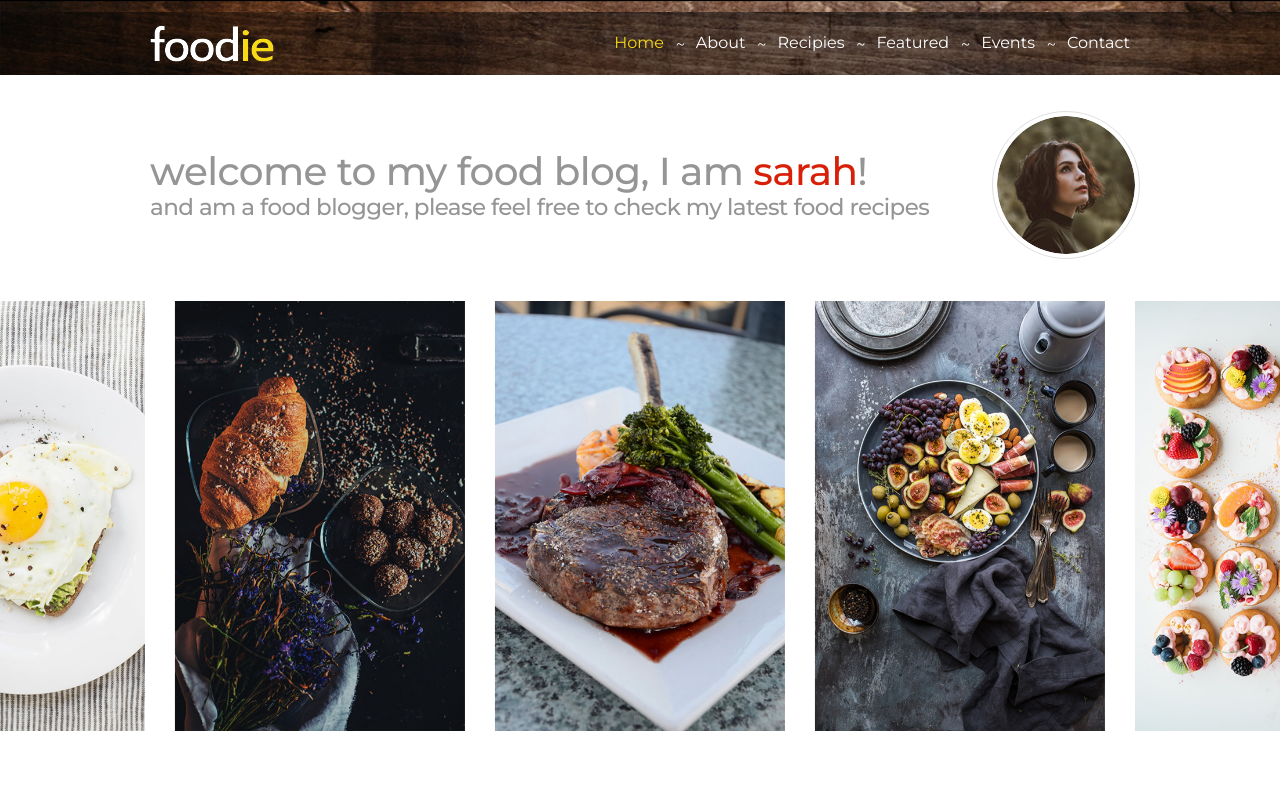
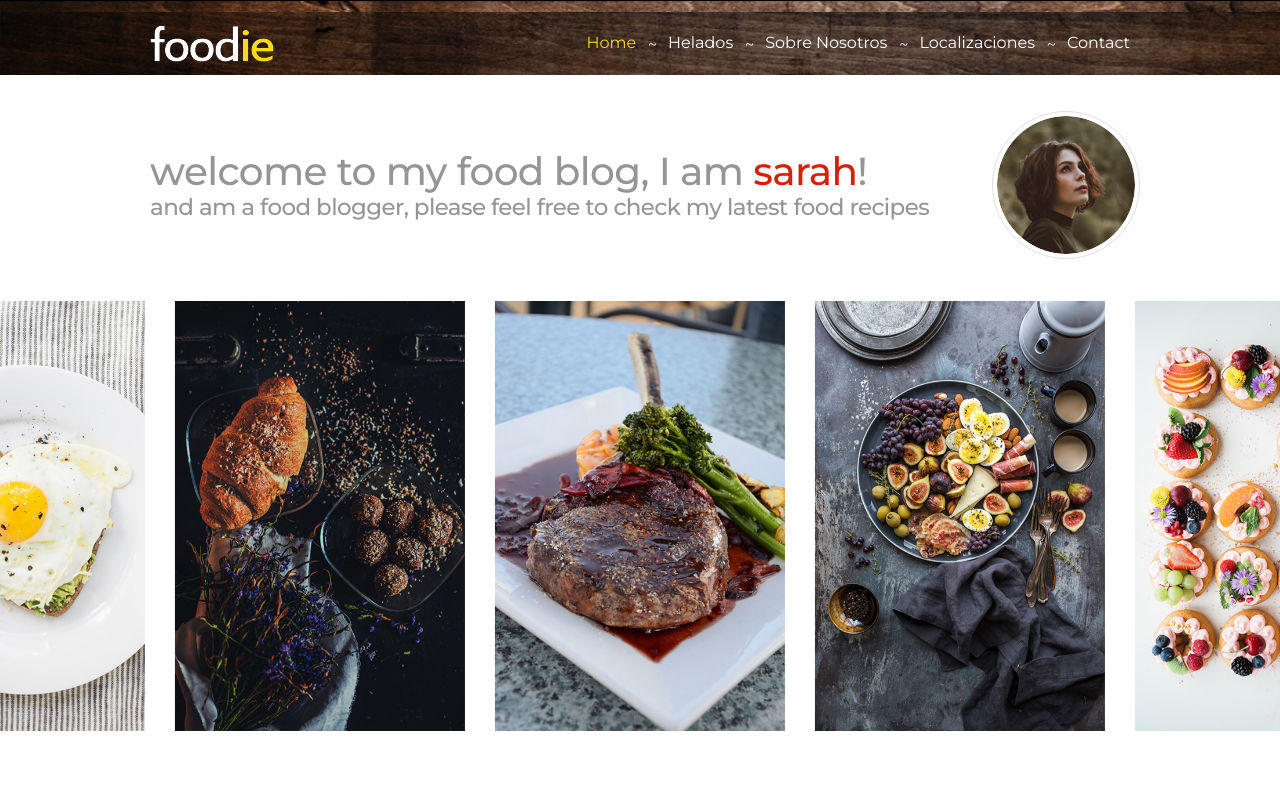
Before and after one commit to heladeriaximitl/heladeriaximitl, a plain HTML site: page index.html in a window 1280 px wide. Shown: the top 796 px of the page. Drawn offline with nearby package versions, Linux system fonts and the light colour scheme.

Commit message:
modificacion de prueba

```diff
--- a/index.html
+++ b/index.html
@@ -40,17 +40,15 @@
                                 <a href="index.html" class="active">Home</a>
                             </li>
                             <li>
-                                <a href="about.html">About</a>
+                                <a href="recipies.html">Helados</a>
                             </li>
                             <li>
-                                <a href="recipies.html">recipies</a>
+                                <a href="about.html">Sobre nosotros</a>
                             </li>
                             <li>
-                                <a href="featured.html">featured</a>
+                                <a href="featured.html">localizaciones</a>
                             </li>
-                            <li>
-                                <a href="events.html">events</a>
-                            </li>
+
                             <li>
                                 <a href="contact.html">Contact</a>
                             </li>
```
